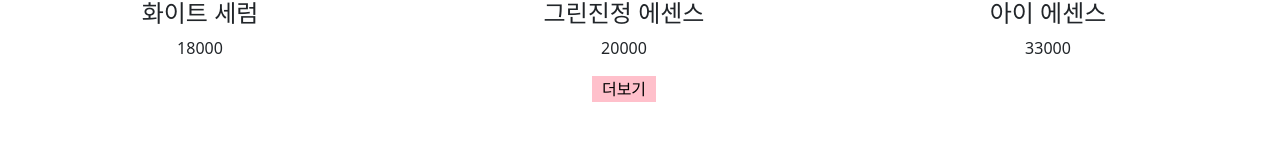
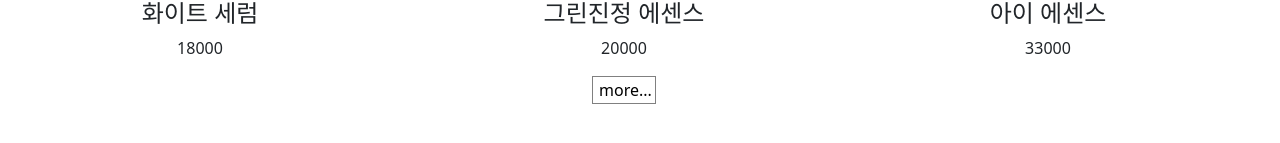
Before and after one commit to KOWOONLEE/shoesshop, a React (Create React App) app: page /cosmetics in a window 1280 px wide. Shown: the part 505-648 px from the top of the page. Built offline with nearby package versions, Linux system fonts and the light colour scheme.

Commit message:
Rev: 버튼 수정

```diff
--- a/src/component/shoesContainer.js
+++ b/src/component/shoesContainer.js
@@ -78,7 +78,7 @@ function ShoesContainer({ shoes, setShoes }) {
         </div>
 
         <button className="moreButton" onClick={getshoesData}>
-          더보기
+          more...
         </button>
       </div>
     </StyledContainer>
@@ -92,7 +92,7 @@ const StyledContainer = styled.div`
 
   .moreButton {
     width: 5vw;
-    background-color: pink;
-    border: none;
+    background-color: white;
+    border: 1px solid gray;
   }
 `;
```
